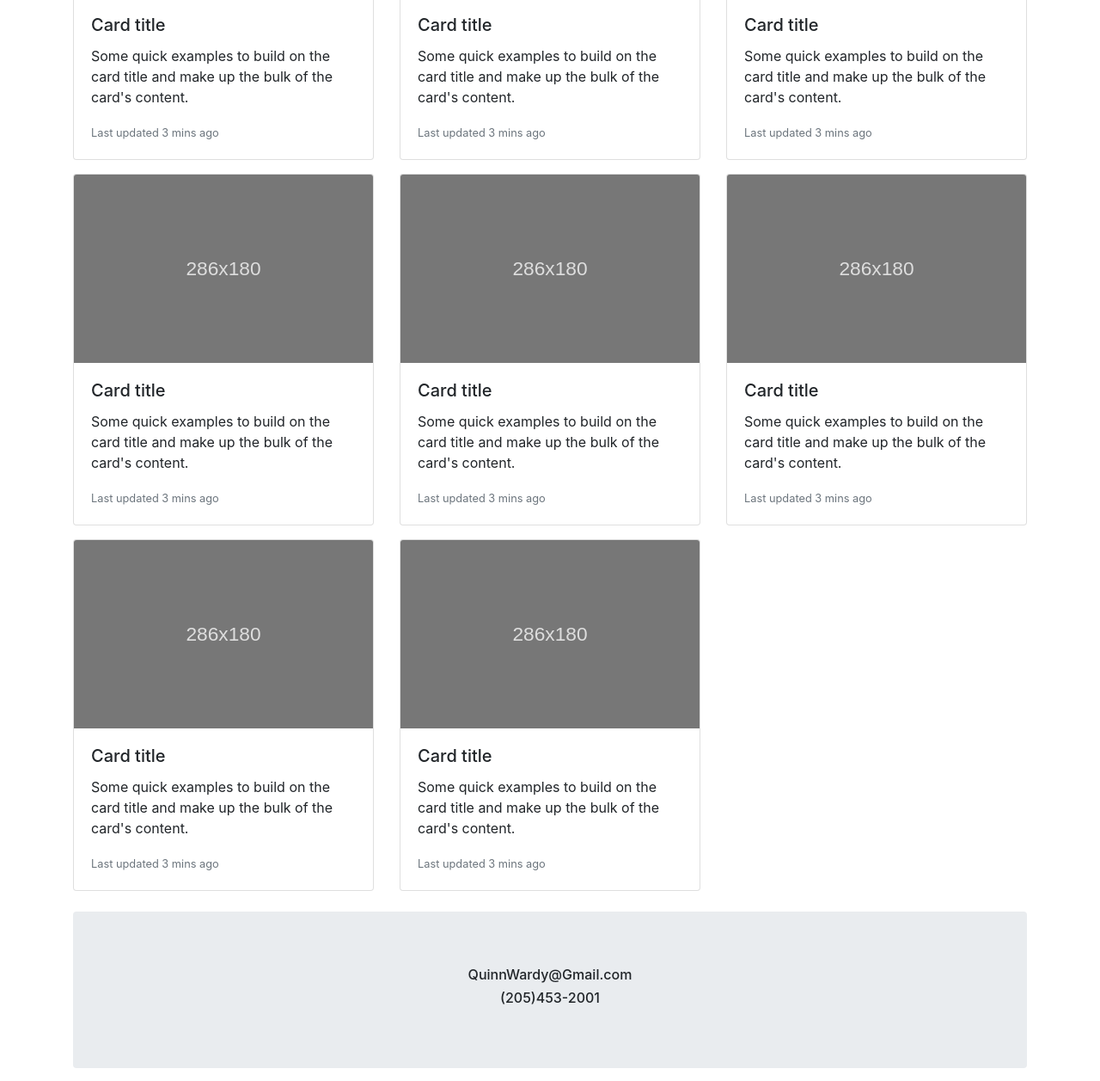
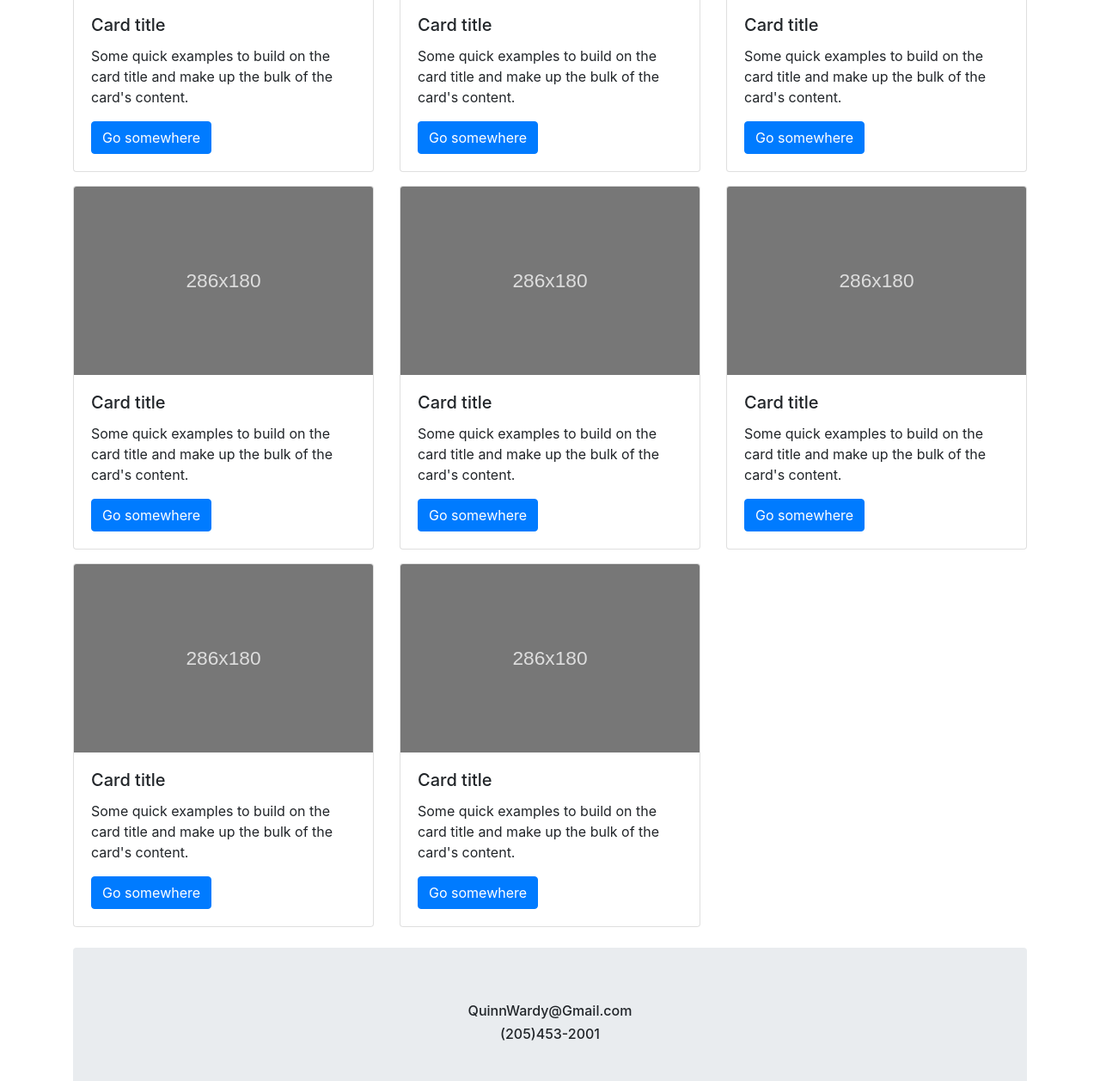
Before and after one commit to QuinnWardy93/Bootstrap-Resume, a plain HTML site: page index.html in a window 1280 px wide. Shown: the part 956-2213 px from the top of the page at 86% size. Drawn offline with nearby package versions, Linux system fonts and the light colour scheme.

Commit message:
changed some buttons

```diff
--- a/index.html
+++ b/index.html
@@ -64,7 +64,7 @@
                         <h5 class="card-title">Card title</h5>
                         <p class="card-text">Some quick examples to build on the card title and make up the bulk of the card's content.</p>
                         <p class="card-text">
-                            <small class="text-muted">Last updated 3 mins ago</small>
+                              <a href="#" class="btn btn-primary">Go somewhere</a>
                         </p>
                     </div>
                 </div>
@@ -74,7 +74,7 @@
                         <h5 class="card-title">Card title</h5>
                         <p class="card-text">Some quick examples to build on the card title and make up the bulk of the card's content.</p>
                         <p class="card-text">
-                            <small class="text-muted">Last updated 3 mins ago</small>
+                              <a href="#" class="btn btn-primary">Go somewhere</a>
                         </p>
                     </div>
                 </div>
@@ -84,7 +84,7 @@
                         <h5 class="card-title">Card title</h5>
                         <p class="card-text">Some quick examples to build on the card title and make up the bulk of the card's content.</p>
                         <p class="card-text">
-                            <small class="text-muted">Last updated 3 mins ago</small>
+                              <a href="#" class="btn btn-primary">Go somewhere</a>
                         </p>
                     </div>
                 </div>
@@ -96,7 +96,7 @@
                         <h5 class="card-title">Card title</h5>
                         <p class="card-text">Some quick examples to build on the card title and make up the bulk of the card's content.</p>
                         <p class="card-text">
-                            <small class="text-muted">Last updated 3 mins ago</small>
+                              <a href="#" class="btn btn-primary">Go somewhere</a>
                         </p>
                     </div>
                 </div>
@@ -106,7 +106,7 @@
                         <h5 class="card-title">Card title</h5>
                         <p class="card-text">Some quick examples to build on the card title and make up the bulk of the card's content.</p>
                         <p class="card-text">
-                            <small class="text-muted">Last updated 3 mins ago</small>
+                              <a href="#" class="btn btn-primary">Go somewhere</a>
                         </p>
                     </div>
                 </div>
@@ -116,7 +116,7 @@
                         <h5 class="card-title">Card title</h5>
                         <p class="card-text">Some quick examples to build on the card title and make up the bulk of the card's content.</p>
                         <p class="card-text">
-                            <small class="text-muted">Last updated 3 mins ago</small>
+                              <a href="#" class="btn btn-primary">Go somewhere</a>
                         </p>
                     </div>
                 </div>
@@ -129,7 +129,7 @@
                             <h5 class="card-title">Card title</h5>
                             <p class="card-text">Some quick examples to build on the card title and make up the bulk of the card's content.</p>
                             <p class="card-text">
-                                <small class="text-muted">Last updated 3 mins ago</small>
+                                  <a href="#" class="btn btn-primary">Go somewhere</a>
                             </p>
                         </div>
                     </div>
@@ -141,7 +141,7 @@
                             <h5 class="card-title">Card title</h5>
                             <p class="card-text">Some quick examples to build on the card title and make up the bulk of the card's content.</p>
                             <p class="card-text">
-                                <small class="text-muted">Last updated 3 mins ago</small>
+                                  <a href="#" class="btn btn-primary">Go somewhere</a>
                             </p>
                         </div>
                     </div>
```
